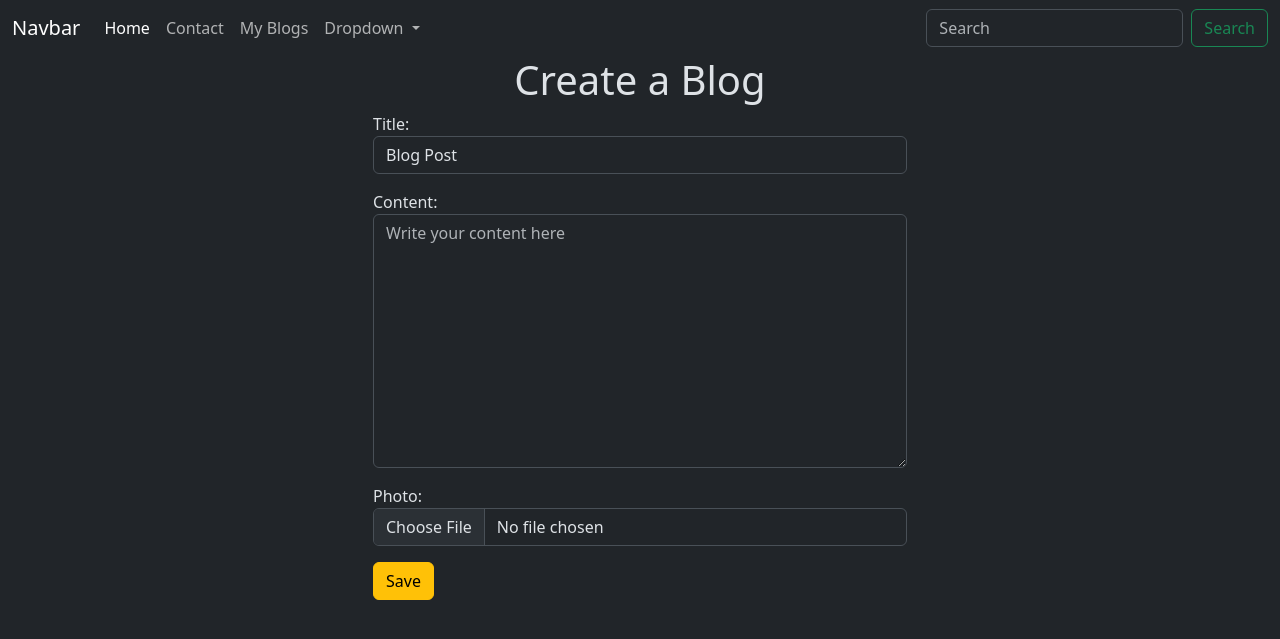
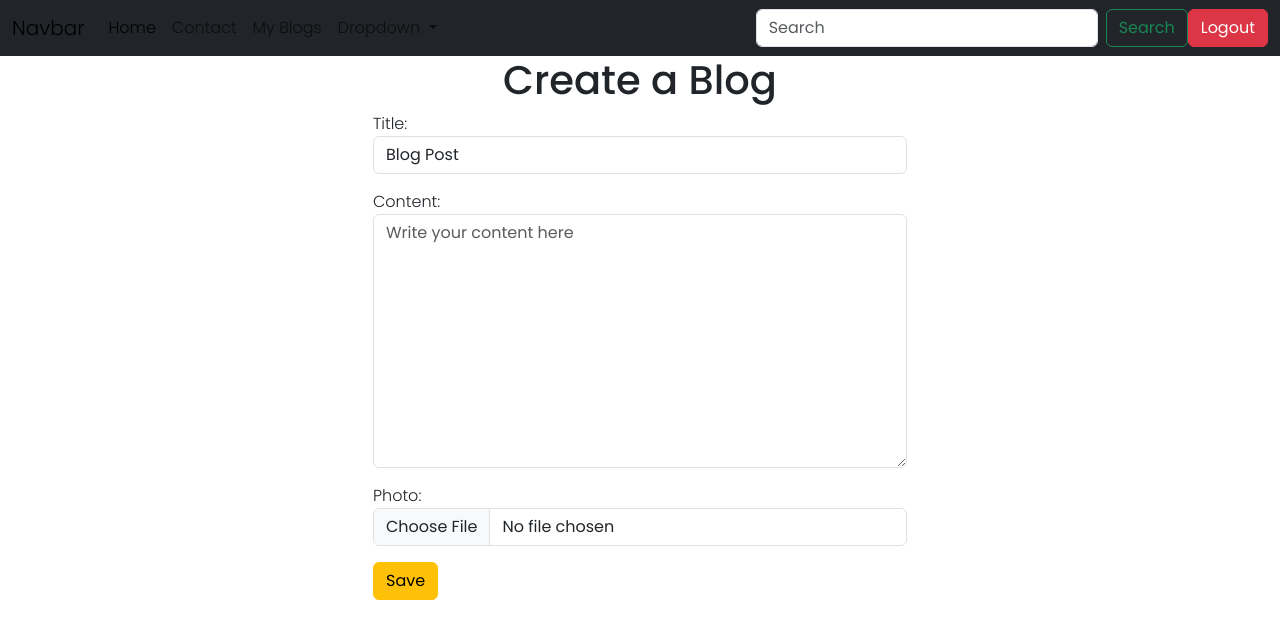
Before and after one commit to annita049/django-blogApp, a Django app: page /blog/create/ in a window 1280 px wide. Shown: the top 639 px of the page. Run offline with Django 5.2, Linux system fonts and the light colour scheme; the visitor is signed in with stand-in values (Sample User, id 1).

Commit message:
added the google font links

```diff
--- a/templates/layout.html
+++ b/templates/layout.html
@@ -1,11 +1,16 @@
 {% load static %}
 <!DOCTYPE html>
-<html lang="en" data-bs-theme="dark">
+<html lang="en">
 <head>
     <meta charset="UTF-8">
     <meta name="viewport" content="width=device-width, initial-scale=1.0">
     <link href="https://cdn.jsdelivr.net/npm/bootstrap@5.3.3/dist/css/bootstrap.min.css" rel="stylesheet" integrity="sha384-QWTKZyjpPEjISv5WaRU9OFeRpok6YctnYmDr5pNlyT2bRjXh0JMhjY6hW+ALEwIH" crossorigin="anonymous">
-    <link rel="stylesheet" href="{% static 'blog/css/style.css' %}">
+
+    <link rel="preconnect" href="https://fonts.googleapis.com">
+    <link rel="preconnect" href="https://fonts.gstatic.com" crossorigin>
+    <link href="https://fonts.googleapis.com/css2?family=Mulish:ital,wght@0,200..1000;1,200..1000&family=Oswald&family=Poppins:wght@200;300;400;500;600;700;800&display=swap" rel="stylesheet">
+
+    <link rel="stylesheet" href="{% static 'blog/css/home.css' %}">
 
     <title>
         {% block title %}
@@ -47,6 +52,15 @@
                 <input class="form-control me-2" type="search" placeholder="Search" aria-label="Search">
                 <button class="btn btn-outline-success" type="submit">Search</button>
             </form>
+
+            {% if user.is_authenticated %}
+            <form action="{% url 'logout' %}" method="post">
+                {% csrf_token %}
+                <button class="btn btn-danger" type="submit">Logout</button>
+            </form>
+
+            {% endif %}
+
             </div>
         </div>
     </nav>
```
